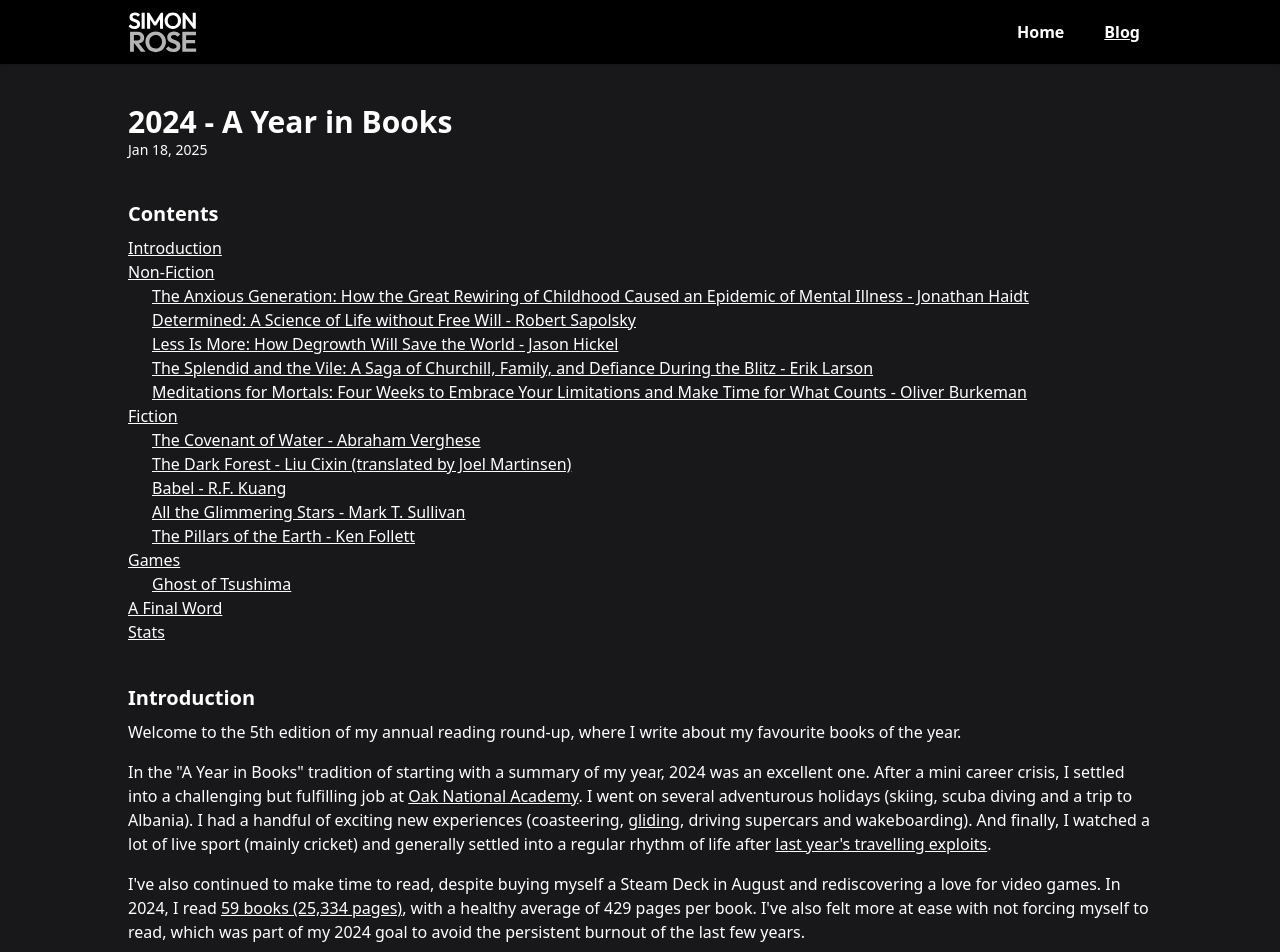
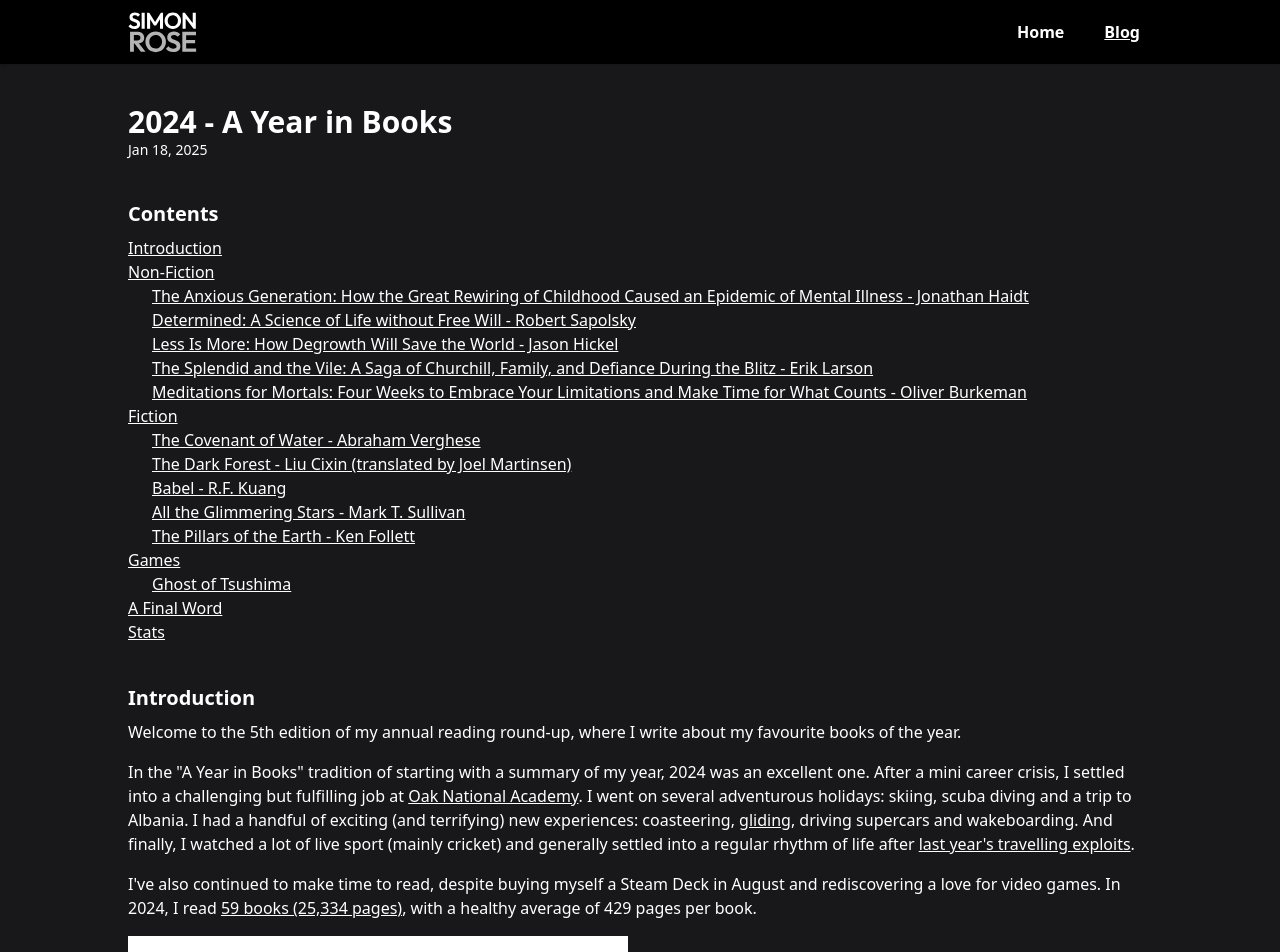
Before and after one commit to simonrose121/simon-rose.co.uk, a Next.js app: page /blog/2024-reading-roundup in a window 1280 px wide. Shown: the top 952 px of the page. Built offline with nearby package versions, Linux system fonts and the light colour scheme.

Commit message:
fix: minor changes

```diff
--- a/pages/blog/2024-reading-roundup.mdx
+++ b/pages/blog/2024-reading-roundup.mdx
@@ -29,9 +29,9 @@ export const post = posts.find(post => post.id === '2024-reading');
 
 Welcome to the 5th edition of my annual reading round-up, where I write about my favourite books of the year.
 
-In the "A Year in Books" tradition of starting with a summary of my year, 2024 was an excellent one. After a mini career crisis, I settled into a challenging but fulfilling job at [Oak National Academy](https://www.thenational.academy/). I went on several adventurous holidays (skiing, scuba diving and a trip to Albania). I had a handful of exciting new experiences (coasteering, [gliding](https://www.glidingclub.org.uk/), driving supercars and wakeboarding). And finally, I watched a lot of live sport (mainly cricket) and generally settled into a regular rhythm of life after [last year's travelling exploits](/blog/4-months-travelling).
+In the "A Year in Books" tradition of starting with a summary of my year, 2024 was an excellent one. After a mini career crisis, I settled into a challenging but fulfilling job at [Oak National Academy](https://www.thenational.academy/). I went on several adventurous holidays: skiing, scuba diving and a trip to Albania. I had a handful of exciting (and terrifying) new experiences: coasteering, [gliding](https://www.glidingclub.org.uk/), driving supercars and wakeboarding. And finally, I watched a lot of live sport (mainly cricket) and generally settled into a regular rhythm of life after [last year's travelling exploits](/blog/4-months-travelling).
 
-I've also continued to make time to read, despite buying myself a Steam Deck in August and rediscovering a love for video games. In 2024, I read [59 books (25,334 pages)](https://www.goodreads.com/user/year_in_books/2024/22312452), with a healthy average of 429 pages per book. I've also felt more at ease with not forcing myself to read, which was part of my 2024 goal to avoid the persistent burnout of the last few years.
+I've also continued to make time to read, despite buying myself a Steam Deck in August and rediscovering a love for video games. In 2024, I read [59 books (25,334 pages)](https://www.goodreads.com/user/year_in_books/2024/22312452), with a healthy average of 429 pages per book.
 
 <ImageLink
 	alt="Simon Rose's 2024 Year In Books"
@@ -85,7 +85,7 @@ We should raise our children on Earth first before sending them to Mars.
 	href="https://www.goodreads.com/book/show/83817782-determined"
 />
 
-Determined explores the concept of free will through the lens of neuroscience and behavioural biology research. Sapolsky presents compelling evidence to suggest that human behaviour is determined by a complex interplay of genetics, environment, and neurobiology, with no room in there for 'us' to actually decide to do something.
+[Sapolsky's Behave](https://www.goodreads.com/book/show/31170723-behave) made my [top 10 in 2020](/blog/2020-reading-roundup), and Determined leads on from the conclusions around nature and nurture in that book. It explores the concept of free will through the lens of neuroscience and behavioural biology research. Sapolsky presents compelling evidence to suggest that human behaviour is determined by a complex interplay of genetics, environment, and neurobiology, with no room in there for 'us' to actually decide to do something.
 
 This argument has serious implications for traditional notions of autonomy and responsibility (particularly in our justice system). What if you never really 'decide' to do anything? Instead, all actions are caused by your genes, your hormone levels this morning, what happened to you as a young child, or how the decision-making areas of your brain developed an adolescent. This goes against how it 'feels' to decide in the moment, but us humans are masters of fooling ourselves.
 
@@ -113,7 +113,7 @@ It's not your fault if you're born poor, and it's not your fault if you die poor
 
 Less Is More challenges the prevailing notion of "growthism", or the pursuit of growth for its own sake. The book begins with a scathing and well-researched critique of the foundations of capitalism: the rise of dualism (the idea humans separate from nature), appropriation and privatisation of shared land and resources, enforcing artificial scarcity and overconsumption, ignoring climate change and the obsession with GDP as a measure of 'success'. The second half of the book then discusses ways to address these shortcomings, with a focus on degrowth, equality, meaningful life and accepting our place within the natural world.
 
-Less is More has given me a greater understanding of the foundations of our economic system and the inequality and underhand tactics required to feed it. It left me feeling powerless, as the majority of Hickel's suggestions are at Government-level and target creating a 'post-capitalist' world. However, I did come away with a stronger idea of how to live a meaningful life in a world of mass advertising, overconsumption and rampant inequality. As well as an increased scepticism of growth for the sake of growth.
+Less Is More has given me a greater understanding of the foundations of our economic system and the inequality and underhand tactics required to feed it. It left me feeling powerless, as the majority of Hickel's suggestions are at Government-level and target creating a 'post-capitalist' world. However, I did come away with a stronger idea of how to live a meaningful life in a world of mass advertising, overconsumption and rampant inequality. As well as an increased scepticism of growth for the sake of growth.
 
 > "All living organisms grow. But in nature there is a self-limiting logic to growth: organisms grow to a point of maturity, and then maintain a state of healthy equilibrium. When growth fails to stop – when cells keep replicating just for the sake of it – it’s because of a coding error, like what happens with cancer. This kind of growth quickly becomes deadly."
 
@@ -133,7 +133,7 @@ Less is More has given me a greater understanding of the foundations of our econ
 
 The Splendid and the Vile tells the incredible story of Winston Churchill's first year as prime minister of the UK from May 1940 to May 1941. Churchill faced Nazi Germany at its most belligerent, dealing with the fall of France, the evacuation from Dunkirk, the Battle of Britain and months of nightly bombing during the Blitz. All with the backdrop of knowing that without US support, the Nazis would win. The book is written using open-secret intelligence reports and private diaries, creating a vivid portrait of Churchill's daily life as the last bastion of freedom against Hitler.
 
-The multitude of causes, global scale and lasting impact of WW2 are fascinating, as well as the classic good vs evil narrative. Unlike the other non-fiction books on this list, I didn't make any notes. I was engrossed in Larson's storytelling, fast-paced chapters and the depth of detail that made me feel like I was there. Interestingly, written between the lines is the impact of the class system on the British Government. Leadership circles of the time were filled with nepotism, country estates, debutant balls and seemingly endless champagne (they might still be in some cases!). That being said, it's a must-read for an insight into one of the 20th century's most important people.
+The multitude of causes, global scale and lasting impact of WW2 are fascinating. Unlike the other non-fiction books on this list, I didn't make any notes. I was engrossed in Larson's storytelling, fast-paced chapters and the depth of detail that made me feel like I was there. Interestingly, the book also shows the classist nature and lack of social mobility within the British Government at the time. Leadership circles were filled with nepotism, country estates, debutant balls and seemingly endless champagne, even in wartime. That being said, it's a must-read for an insight into one of the 20th century's most important people.
 
 > "Never in the field of human conflict has so much been owed by so many to so few."
 
@@ -156,6 +156,8 @@ The multitude of causes, global scale and lasting impact of WW2 are fascinating,
 Meditations for Mortals is much along the same lines as Burkeman's [Four Thousand Weeks](https://www.goodreads.com/book/show/54785515-four-thousand-weeks), which made [my top 10 in 2022](/blog/2022-reading-roundup). Structured as 28 short chapters (meant to be read one per day for 4 weeks, advice I didn't follow), Burkeman continues his crusade against the notion of 'super-productivity': the idea that every minute should be filled with something productive, that everything should be optimised and that we should be doing 'hard' things all the time. Instead, proposes a guiding philosophy of 'imperfectionism', letting things happen and working with our non-negotiable limitations.
 
 Burkeman's classification of an "insecure overachiever" hit me hard. I often struggle with seeing the day as productivity debt, a never-ending list of items I need to get done (spoiler, it never ends). Even on holiday, I find myself trying to 'optimise' the time and fit more things in. For anyone else who struggles with this, Meditations for Mortals is a must-read. I also read [Slow Productivity by Cal Newport](https://www.goodreads.com/book/show/197773418-slow-productivity?ref=nav_sb_ss_1_17) and [Rest by Alex Soojung-Kim Pang](https://www.goodreads.com/book/show/29502354-rest) this year, which have similar themes of letting go, being finite and getting more done by 'doing' less.
+
+These books have helped me feel at ease with not forcing myself to read after busy workdays. One of my biggest learnings from 2024 has been an acceptance of my limits. Over the last few years, I've regularly pushed myself to mental exhaustion, which has led to regular burnout. I'm now happier, healthier and living a more balanced life.
 
 > "We feel pressured to do something extraordinary with our lives, or to an extraordinary standard of merit, or in a way that’s applauded by an extraordinary number of people – even though it’s true by definition that only a few people can ever be extraordinary in any given domain. (If we could all stand out from the crowd, there’d be no crowd from which to stand out.) Why shouldn’t an anonymous career spent quietly helping a few people get to qualify as a meaningful way to spend one’s time? Why shouldn’t an absorbing conversation, an act of kindness, or an exhilarating hike get to count? Why adopt a definition that rules such things out?"
 
```
